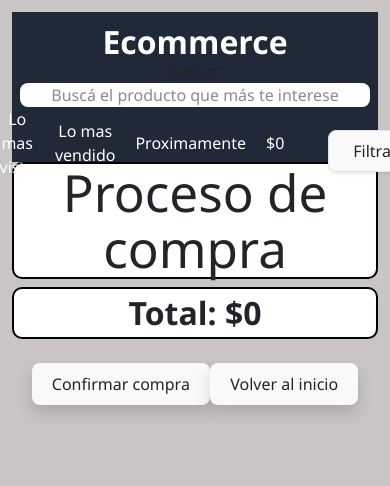
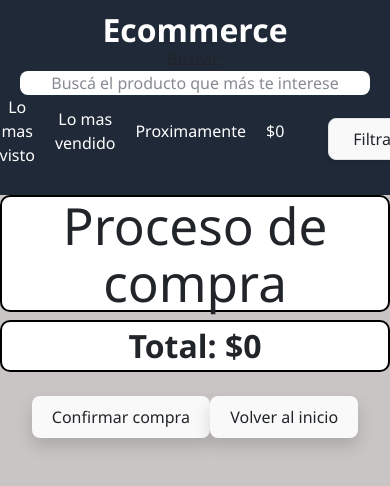
Before and after one commit to Leoalbz/react-projects, a React (Vite) app in the folder vite-project/: page /carrito in a window 390 px wide. Shown: the top 486 px of the page. Built offline with nearby package versions, Linux system fonts and the light colour scheme.

Commit message:
new changes in CSS

```diff
--- a/vite-project/src/CardProductStyles.module.css
+++ b/vite-project/src/CardProductStyles.module.css
@@ -306,14 +306,16 @@ body {
 
         display: flex;
     }
+button {
+        background-color: #f9f9f9;
+    }
 
 
-    .styleLayout {
+.styleLayout {
         max-width: 980px;
+        height: auto;
         display: block;
         flex-direction: column;
-        gap: 8px;
-        padding: 12px;
       }
 
 
@@ -443,6 +445,9 @@ body {
     max-width: 700px;
 }
 
+button {
+    background-color: #f9f9f9;
+}
 
 }
 
@@ -453,9 +458,13 @@ body {
     max-width: 480px;
 }
 
+button {
+    background-color: #f9f9f9;
+}
+
 
 .NavBarHeader {
-    height: 150px;
+    height: auto;
 }
 
 
```
